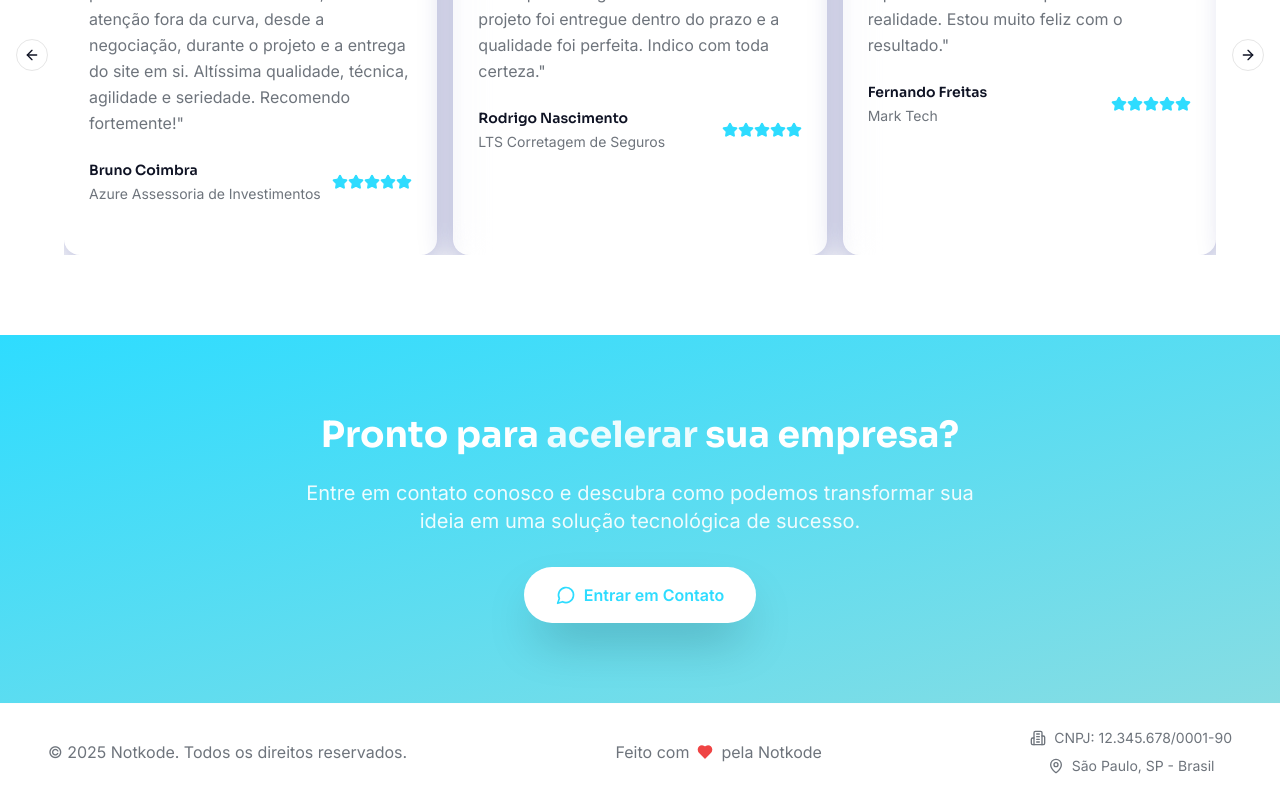
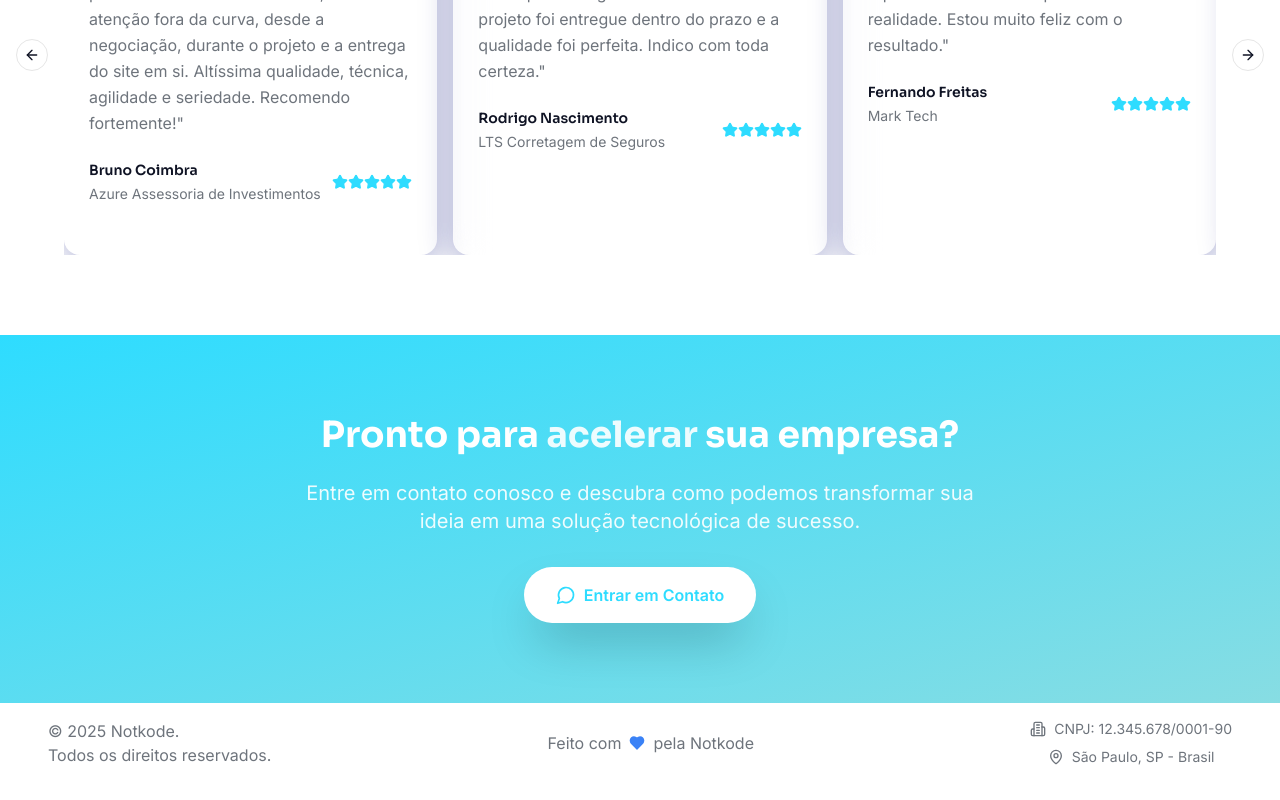
Before and after one commit to not-kode/notkode, a React (Vite) app: page /empresas in a window 1280 px wide. Shown: the part 7130-7930 px from the top of the page. Built offline with nearby package versions, Linux system fonts and the light colour scheme.

Commit message:
Refactor: Footer component
Refactor the footer to display the copyright year and rights reserved on separate lines, use a blue heart icon, and prevent wrapping of the CNPJ, location, and "Feito com" text.

```diff
--- a/src/components/Footer.tsx
+++ b/src/components/Footer.tsx
@@ -3,31 +3,30 @@ import React from 'react';
 import { Heart, MapPin, Building2 } from 'lucide-react';
 
 const Footer: React.FC = () => {
-  const currentYear = new Date().getFullYear();
-
   return (
-    <footer className="bg-background border-t border-border/10 py-6 px-4">
+    <footer className="bg-background py-4 px-4">
       <div className="container mx-auto">
         <div className="flex flex-col md:flex-row items-center justify-between space-y-4 md:space-y-0">
           {/* Copyright */}
-          <p className="text-muted-foreground">
-            © {currentYear} Notkode. Todos os direitos reservados.
-          </p>
+          <div className="text-muted-foreground text-center md:text-left">
+            <p>© 2025 Notkode.</p>
+            <p>Todos os direitos reservados.</p>
+          </div>
 
           {/* Built with love */}
-          <div className="flex items-center space-x-2 text-muted-foreground">
+          <div className="flex items-center space-x-2 text-muted-foreground whitespace-nowrap">
             <span>Feito com</span>
-            <Heart className="w-4 h-4 text-red-500 fill-current" />
+            <Heart className="w-4 h-4 text-blue-500 fill-current" />
             <span>pela Notkode</span>
           </div>
 
           {/* CNPJ and Location */}
           <div className="flex flex-col items-center space-y-2 text-sm text-muted-foreground">
-            <div className="flex items-center space-x-2">
+            <div className="flex items-center space-x-2 whitespace-nowrap">
               <Building2 className="w-4 h-4" />
               <span>CNPJ: 12.345.678/0001-90</span>
             </div>
-            <div className="flex items-center space-x-2">
+            <div className="flex items-center space-x-2 whitespace-nowrap">
               <MapPin className="w-4 h-4" />
               <span>São Paulo, SP - Brasil</span>
             </div>
```
